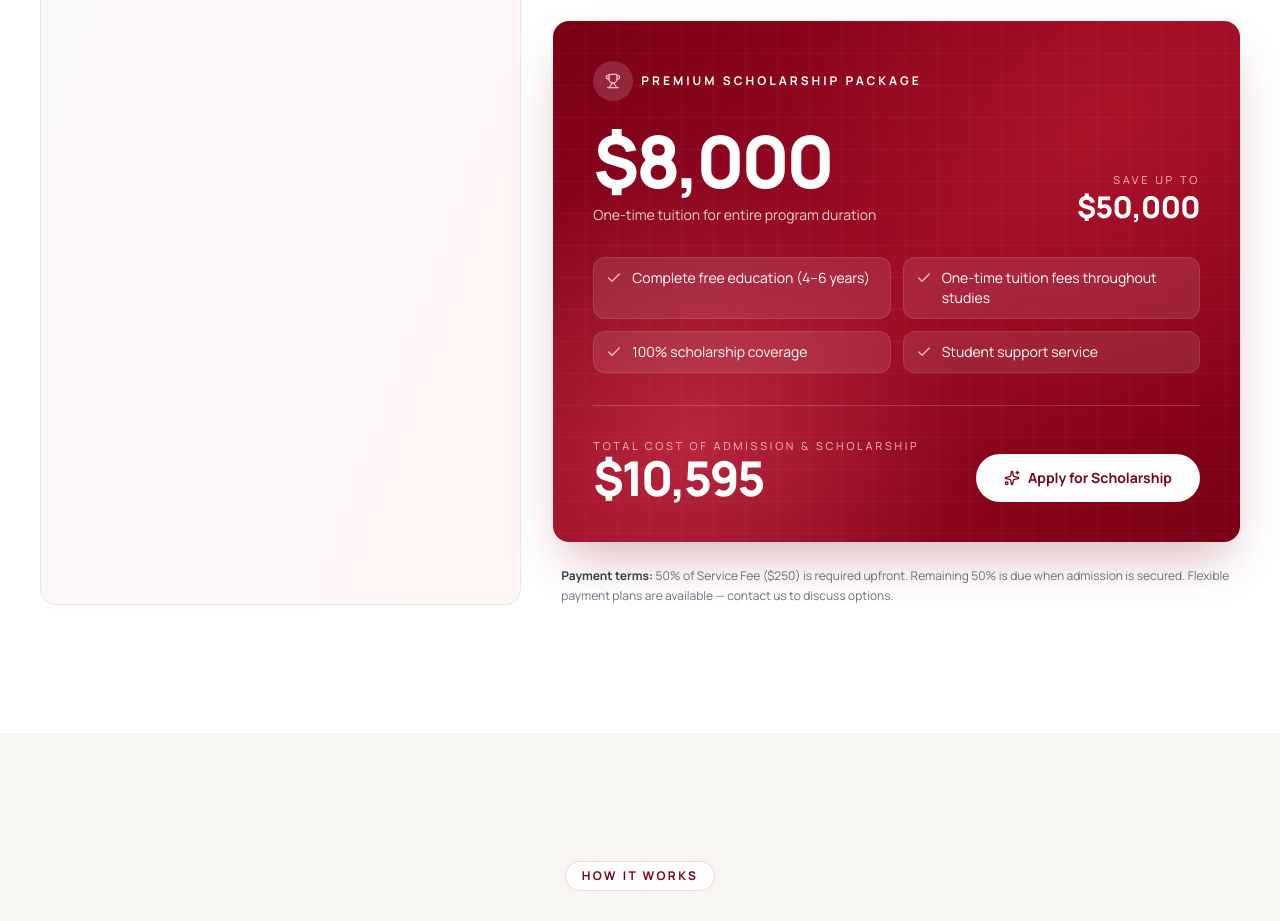
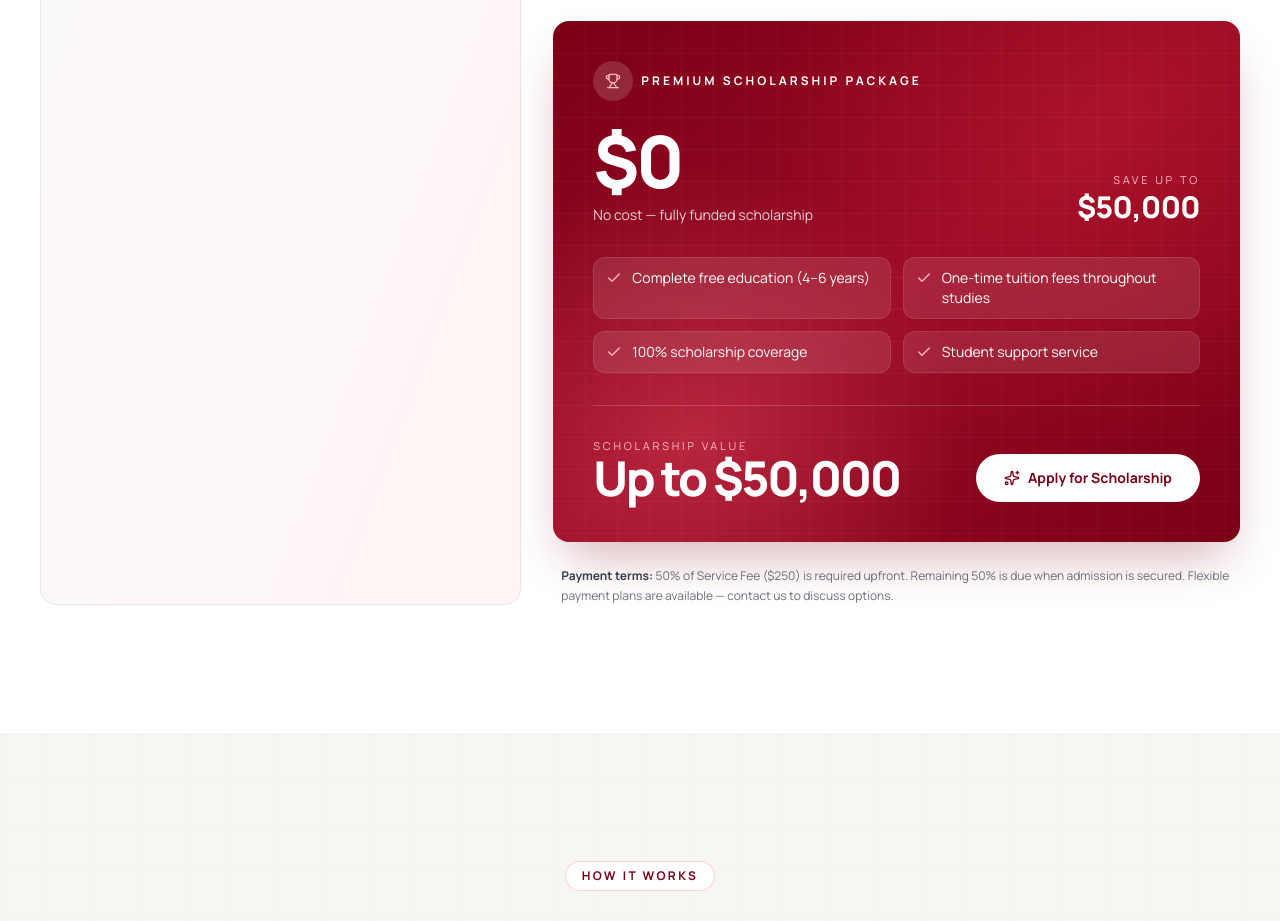
Before and after one commit to codebreak0100/YANKABA-site, a React (Create React App) app in the folder frontend/: page / in a window 1280 px wide. Shown: the part 9060-9981 px from the top of the page. Built offline with nearby package versions, Linux system fonts and the light colour scheme; no server answers; a web font is replaced by a local one.

Commit message:
fix: scholarship now /bin/zsh cost, keep other fees

```diff
--- a/frontend/src/components/site/Costs.jsx
+++ b/frontend/src/components/site/Costs.jsx
@@ -134,10 +134,10 @@ export default function Costs() {
                 <div className="mt-6 flex items-end justify-between flex-wrap gap-4">
                   <div>
                     <p className="font-display font-extrabold text-5xl lg:text-7xl tracking-tighter leading-none">
-                      $8,000
+                      $0
                     </p>
                     <p className="mt-2 text-sm text-white/80">
-                      One-time tuition for entire program duration
+                      No cost — fully funded scholarship
                     </p>
                   </div>
                   <div className="text-right">
@@ -173,10 +173,10 @@ export default function Costs() {
                 <div className="mt-8 pt-8 border-t border-white/15 flex items-end justify-between flex-wrap gap-4">
                   <div>
                     <p className="text-[11px] uppercase tracking-[0.25em] text-[#ffb8c0]">
-                      Total cost of admission & scholarship
+                      Scholarship value
                     </p>
                     <p className="font-display font-extrabold text-4xl lg:text-5xl tracking-tighter">
-                      $10,595
+                      Up to $50,000
                     </p>
                   </div>
                   <a
```
